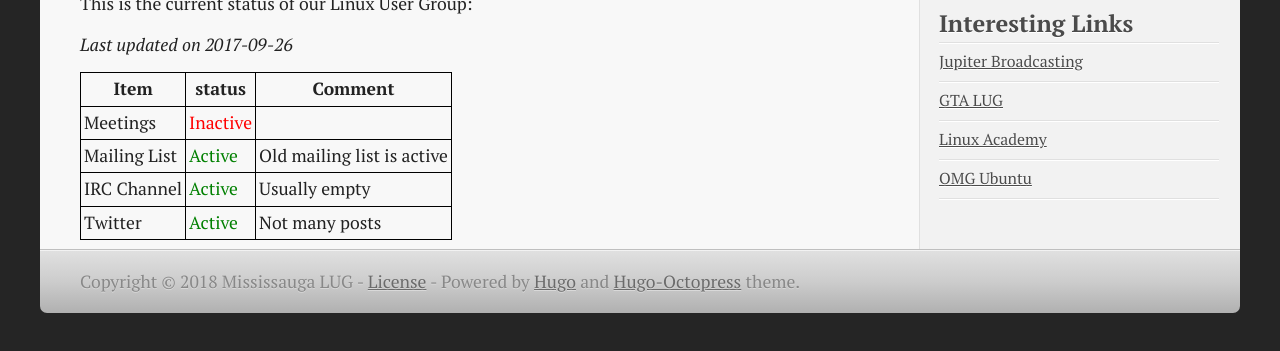
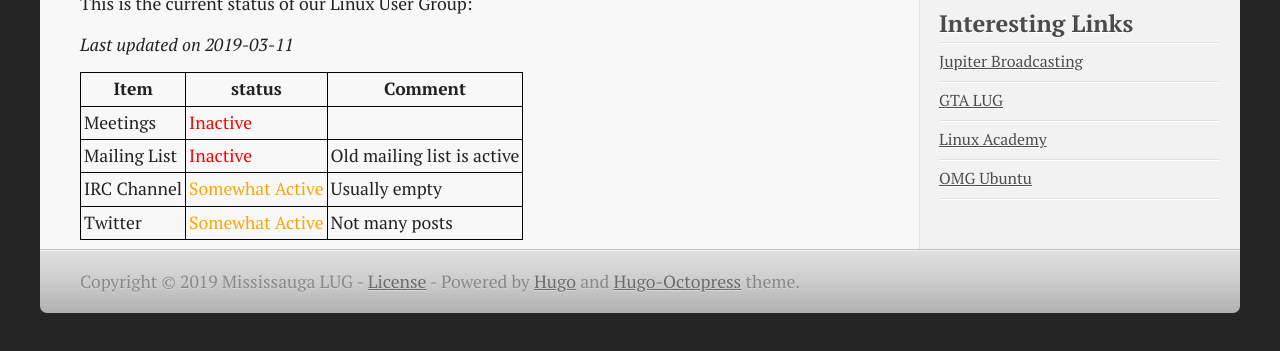
Before and after one commit to mississaugalug/mississaugalug.github.io, a plain HTML site: page status/index.html in a window 1280 px wide. Shown: the part 315-666 px from the top of the page. Drawn offline with Linux system fonts and the light colour scheme.

Commit message:
commit_message

```diff
--- a/index.xml
+++ b/index.xml
@@ -27,8 +27,8 @@
 
       <guid>https://mississaugalug.github.io/status/</guid>
       <description> Group Activity Status This is the current status of our Linux User Group:
-Last updated on 2017-09-26
-   Item status Comment     Meetings Inactive    Mailing List Active Old mailing list is active   IRC Channel Active Usually empty   Twitter Active Not many posts    </description>
+Last updated on 2019-03-11
+   Item status Comment     Meetings Inactive    Mailing List Inactive Old mailing list is active   IRC Channel Somewhat Active Usually empty   Twitter Somewhat Active Not many posts    </description>
     </item>
 
     <item>
--- a/status/index.html
+++ b/status/index.html
@@ -136,7 +136,7 @@
 
 <p>This is the current status of our Linux User Group:</p>
 
-<p><em>Last updated on 2017-09-26</em></p>
+<p><em>Last updated on 2019-03-11</em></p>
 
 <table>
 <thead>
@@ -156,19 +156,19 @@
 
 <tr>
 <td>Mailing List</td>
-<td><span style="color:green">Active</span></td>
+<td><span style="color:red">Inactive</span></td>
 <td>Old mailing list is active</td>
 </tr>
 
 <tr>
 <td>IRC Channel</td>
-<td><span style="color:green">Active</span></td>
+<td><span style="color:orange">Somewhat Active</span></td>
 <td>Usually empty</td>
 </tr>
 
 <tr>
 <td>Twitter</td>
-<td><span style="color:green">Active</span></td>
+<td><span style="color:orange">Somewhat Active</span></td>
 <td>Not many posts</td>
 </tr>
 </tbody>
@@ -253,7 +253,7 @@
 </div>
 
 <footer role="contentinfo">
-  <p>Copyright &copy; 2018 Mississauga LUG - <a href="https://mississaugalug.github.io/license/">License</a> -
+  <p>Copyright &copy; 2019 Mississauga LUG - <a href="https://mississaugalug.github.io/license/">License</a> -
   <span class="credit">Powered by <a target="_blank" href="https://gohugo.io">Hugo</a> and <a target="_blank" href="https://github.com/parsiya/hugo-octopress/">Hugo-Octopress</a> theme.
 </p>
 
```
Also changed, not shown: 404.html (+1 -1 lines), about-linux/index.html (+1 -1 lines), about/index.html (+1 -1 lines), categories/index.html (+1 -1 lines), home/index.html (+1 -1 lines), index.html (+1 -1 lines), irc/index.html (+1 -1 lines), mailing-list/index.html (+1 -1 lines), meetings/index.html (+1 -1 lines), tags/index.html (+1 -1 lines).
